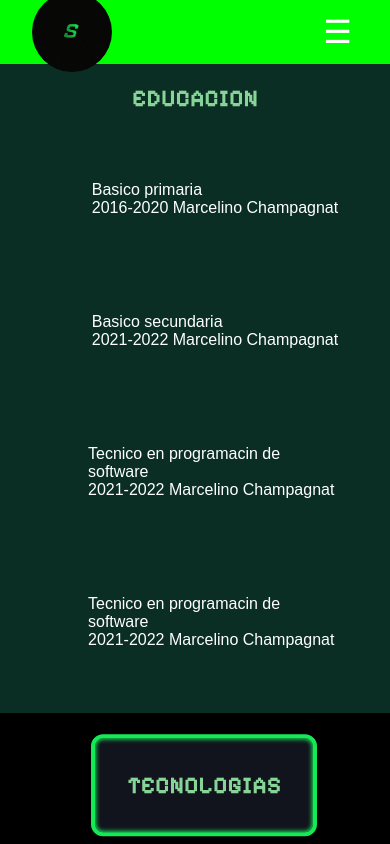
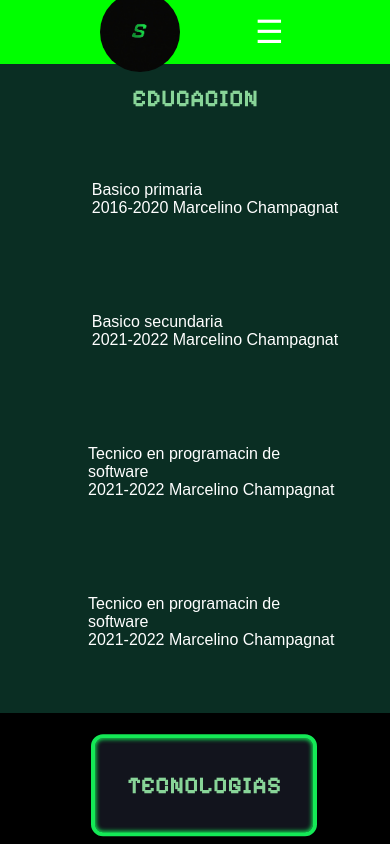
Before and after one commit to sarchiandres/portafolio-andres-sarchi, a React (Vite) app: page /Skills in a window 390 px wide. Built offline with nearby package versions, Linux system fonts and the light colour scheme; a web font is replaced by a local one.

Commit message:
se hace el responsive del header

```diff
--- a/index.html
+++ b/index.html
@@ -2,7 +2,8 @@
 <html lang="en">
   <head>
     <meta charset="UTF-8" />
-    <link rel="icon" type="image/svg+xml" href="/src/assets/images/logomarca.jpeg" />
+    <!-- Ahora está en la carpeta public/assets/images -->
+    <link rel="icon" type="image/jpeg" href="/assets/images/logomarca.jpeg" />
     <meta name="viewport" content="width=device-width, initial-scale=1.0" />
     <title>Andres Sarchi</title>
   </head>
--- a/src/components/Layouts/Header/Header.jsx
+++ b/src/components/Layouts/Header/Header.jsx
@@ -1,8 +1,8 @@
 import React, { useState } from 'react';
 import { NavHerader } from '../../UI/NavHerader/NavHerader';
 import "./header.css";
+import logo from '../../../assets/images/logomarca.jpeg';
 
-const logo = new URL('/src/assets/images/logomarca.jpeg', import.meta.url).href;
 
 export const Header = () => {
     const [menuOpen, setMenuOpen] = useState(false);
--- a/src/components/Layouts/Header/header.css
+++ b/src/components/Layouts/Header/header.css
@@ -1,6 +1,6 @@
 header {
     display: flex;
-    justify-content: space-between;
+    justify-content: space-evenly;
     align-items: center;
     width: 100%;
     height: 4rem;
```
